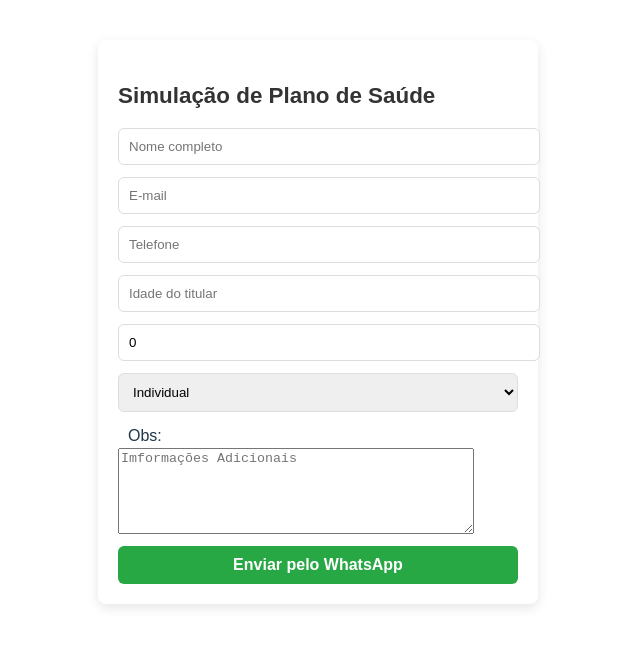
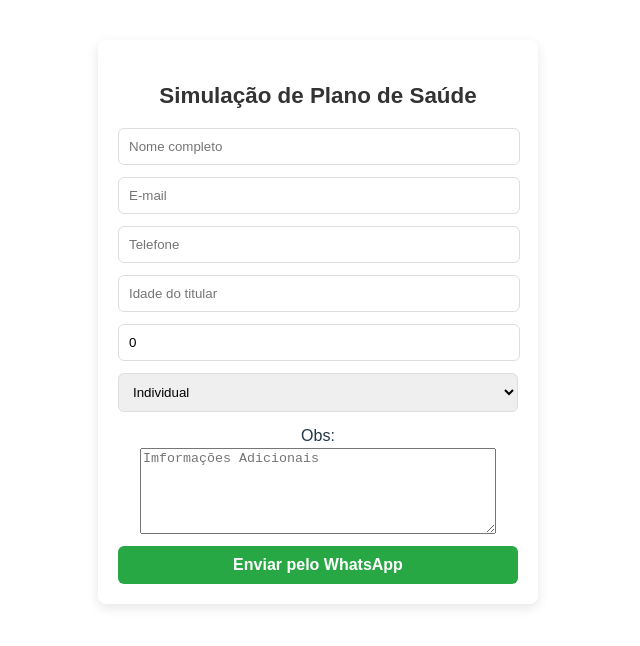
Before and after one commit to rafaelgti79/plano-saude, a React (Vite) app: page / in a window 1280 px wide. Shown: the top 646 px of the page, without its empty margins (322-962 px from the left). Built offline with nearby package versions, Linux system fonts and the light colour scheme.

Commit message:
centralizar

```diff
--- a/src/App.css
+++ b/src/App.css
@@ -8,6 +8,7 @@
   font-family: Arial, sans-serif;
   align-items: center;
   flex: 1;
+  text-align: center;
 }
 
 .form-container h2 {
@@ -16,9 +17,17 @@
   color: #333;
 }
 
-.form-container input,
+
 .form-container select {
   width: 100%;
+  margin-bottom: 12px;
+  padding: 10px;
+  border: 1px solid #ddd;
+  border-radius: 6px;
+}
+
+input{
+  width: 95%;
   margin-bottom: 12px;
   padding: 10px;
   border: 1px solid #ddd;
--- a/src/App.jsx
+++ b/src/App.jsx
@@ -63,7 +63,7 @@ Aguardo retorno.`;
 
   return (
     <div className="form-container">
-      <h2 className="text-xl font-bold mb-4">Simulação de Plano de Saúde</h2>
+      <h2>Simulação de Plano de Saúde</h2>
 
       <form
         onSubmit={(e) => {
```
